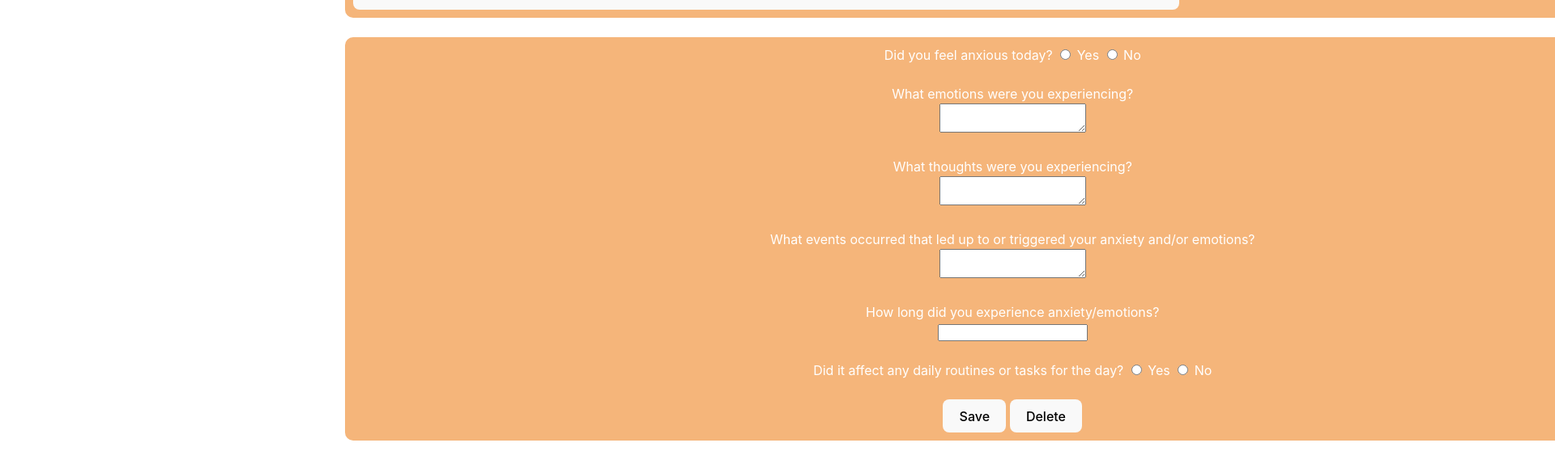
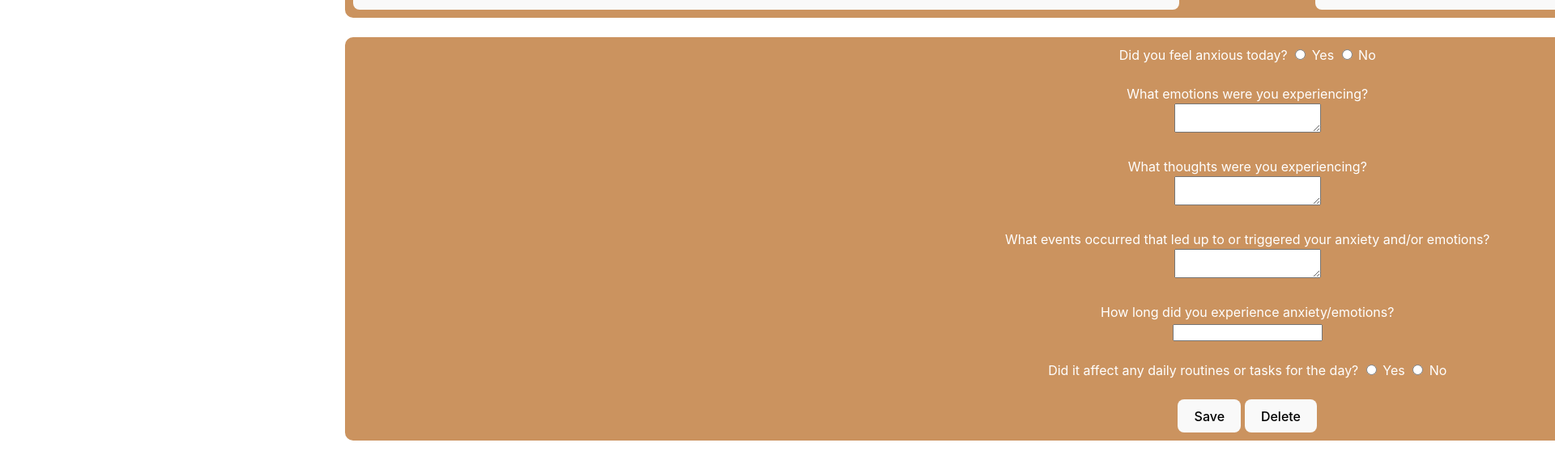
Before and after one commit to PipoAT/CS5167-Project-1, a Svelte app: page / in a window 1280 px wide. Shown: the part 895-1469 px from the top of the page at 81% size, 1920 px wide, since content can reach past the window. Built offline with nearby package versions, Linux system fonts and the light colour scheme.

Commit message:
continuing to fix routing of image; made form background darker

```diff
--- a/src/App.svelte
+++ b/src/App.svelte
@@ -80,11 +80,11 @@
     <div id="form">
       <div id="form-date" style="display: flex; align-items: center; justify-content: center;">
         <button id="decrementButton" on:click={() => updateDate(-1)} style="cursor: pointer; margin-right: 10px;" aria-label="Previous date">
-          <img src="/src/assets/left-arrow.png" alt="Previous" />
+          <img src="src/assets/left-arrow.png" alt="Previous" />
         </button>
         <h2 id="date-display-form" style="margin: 0 10px;">{currentDateSelected}</h2>
         <button id="incrementButton" on:click={() => updateDate(1)} style="cursor: pointer; margin-left: 10px;" aria-label="Next date">
-          <img src="/src/assets/right-arrow.png" alt="Next" />
+          <img src="src/assets/right-arrow.png" alt="Next" />
         </button>
       </div>
       <br>
--- a/src/app.css
+++ b/src/app.css
@@ -101,7 +101,7 @@ button:focus-visible {
 
 #form-main {
   color: white;
-  background-color: #f5b57a;
+  background-color: #cb935f;
   border-radius: 10px;
   padding: 10px;
 }
@@ -109,7 +109,7 @@ button:focus-visible {
 
 #form-date {
   color: white;
-  background-color: #f5b57a;
+  background-color: #cb935f;
   border-radius: 10px;
   padding: 10px;
 }
```
Also changed, not shown: src/assets/right-arrow.png (added).
